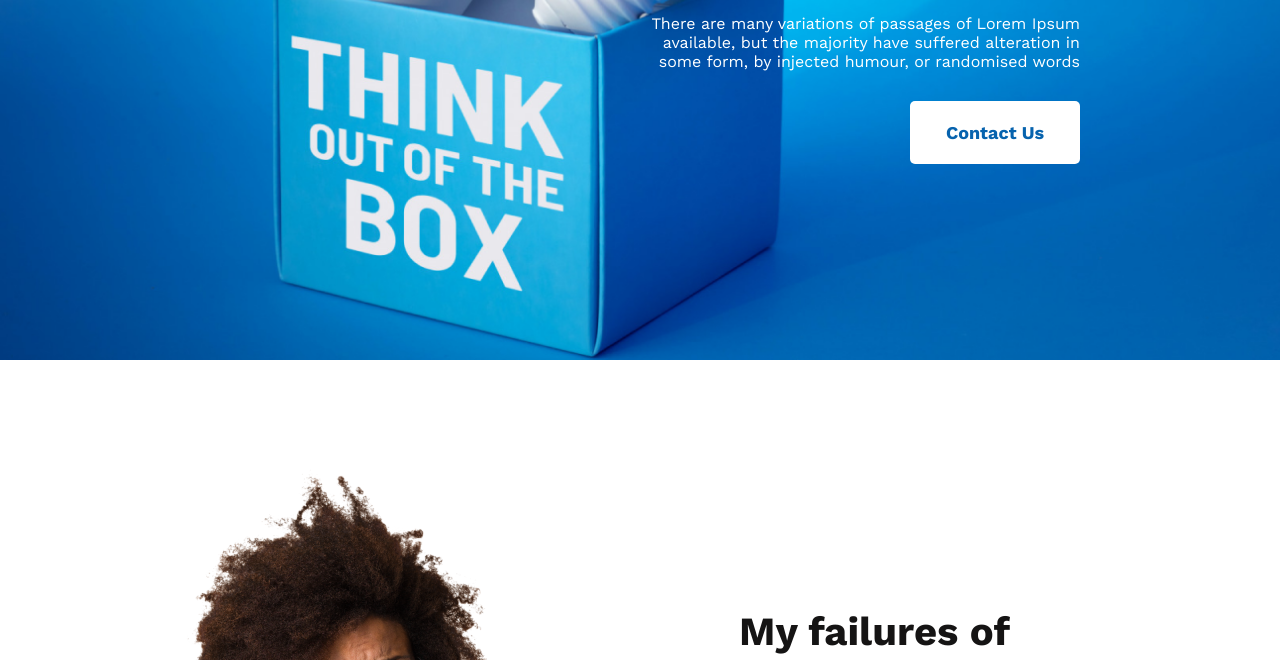
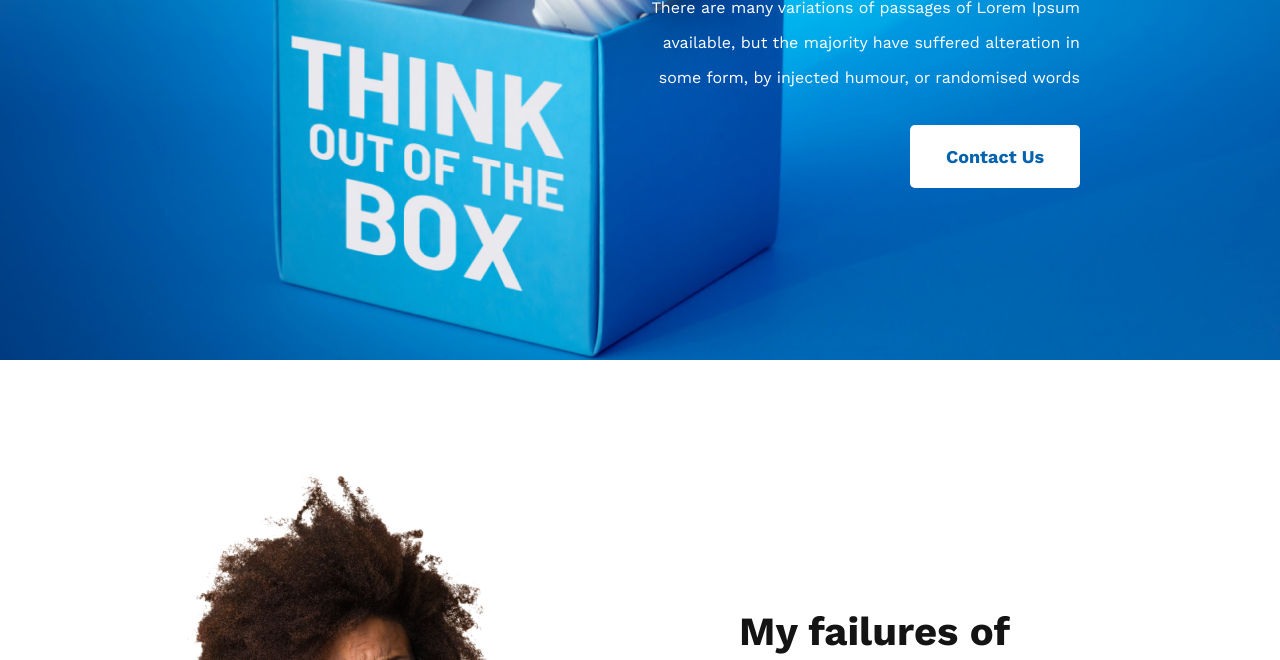
Before and after one commit to faridalam61/new-year-new-me, a plain HTML site: page index.html in a window 1280 px wide. Shown: the part 440-1100 px from the top of the page. Drawn offline with nearby package versions, Linux system fonts and the light colour scheme.

Commit message:
Fixed browser title and banner line height

```diff
--- a/css/style.css
+++ b/css/style.css
@@ -22,7 +22,7 @@ main{
     color: #fff; font-weight: 700; font-size: 65px;
 }
 .banner-description{
-    color: #fff; margin: 30px 0;
+    color: #fff; margin: 30px 0; line-height:35px
 }
 
 
--- a/index.html
+++ b/index.html
@@ -4,7 +4,7 @@
     <meta charset="UTF-8">
     <meta http-equiv="X-UA-Compatible" content="IE=edge">
     <meta name="viewport" content="width=device-width, initial-scale=1.0">
-    <title>Document</title>
+    <title>New year new me</title>
 
     <link rel="preconnect" href="https://fonts.googleapis.com"><link rel="preconnect" href="https://fonts.gstatic.com" crossorigin><link href="https://fonts.googleapis.com/css2?family=Work+Sans:wght@400;500;700;800&display=swap" rel="stylesheet">
 
```
